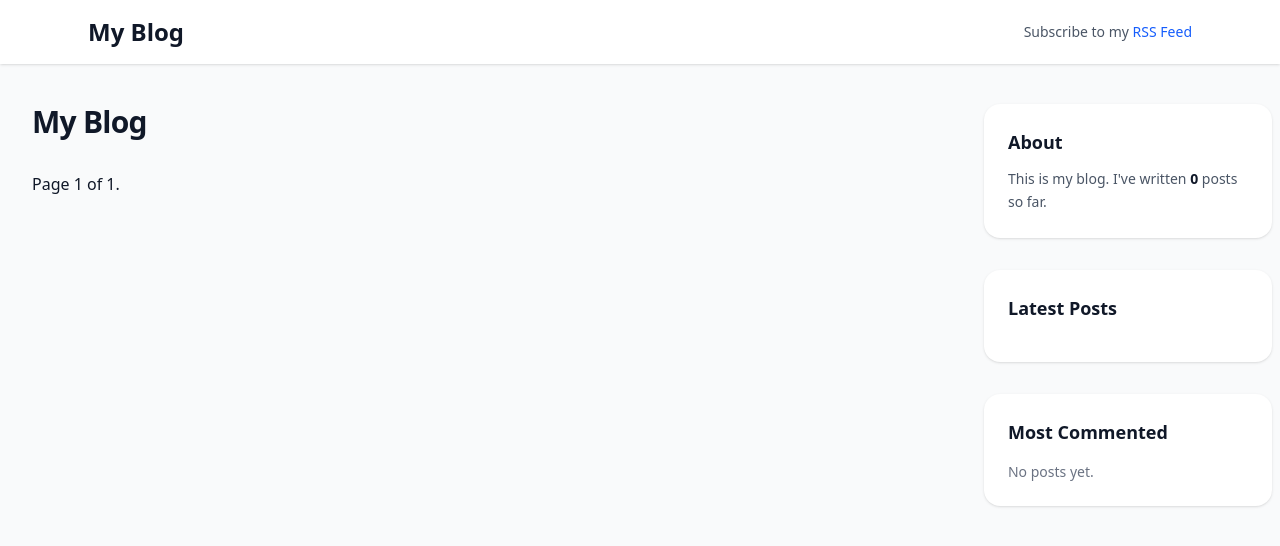
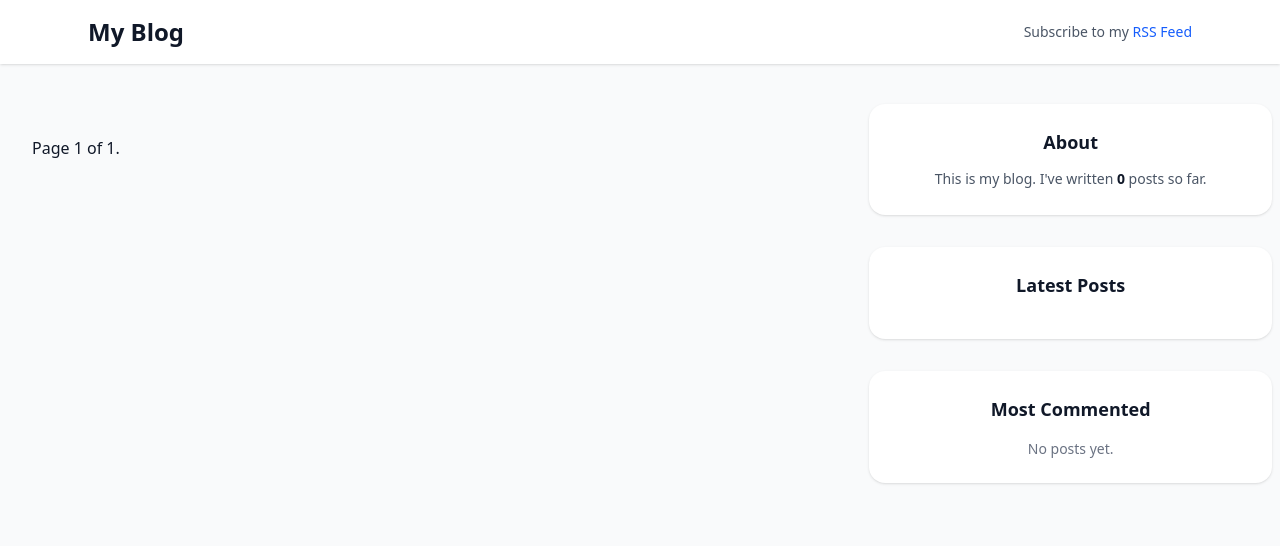
Before and after one commit to Legend7ok/Blog-Platform, a Django app: page /blog/ in a window 1280 px wide. Shown: the top 546 px of the page. Run offline with Django 5.2, Linux system fonts and the light colour scheme; data that the repository does not hold is empty; style sheets or scripts are compiled from the project's sources.

Commit message:
Delete space between posts list and sidebar and update sidebar

```diff
--- a/app/blog/templates/blog/base.html
+++ b/app/blog/templates/blog/base.html
@@ -41,10 +41,10 @@
             </section>
 
             <!-- Sidebar -->
-            <aside class="space-y-8 lg:justify-self-end lg:w-72">
+            <aside class="space-y-8 lg:justify-self-end lg:w-full">
 
                 <!-- About Card -->
-                <div class="bg-white p-6 rounded-2xl shadow-sm">
+                <div class="bg-white p-6 rounded-2xl shadow-sm text-center">
                     <h2 class="text-lg font-semibold mb-3">About</h2>
                     <p class="text-gray-600 text-sm leading-relaxed">
                         This is my blog.
@@ -55,7 +55,7 @@
                 </div>
 
                 <!-- Latest Posts -->
-                <div class="bg-white p-6 rounded-2xl shadow-sm">
+                <div class="bg-white p-6 rounded-2xl shadow-sm text-center">
                     <h3 class="text-lg font-semibold mb-4">Latest Posts</h3>
                     <div class="space-y-2 text-sm">
                         {% show_latest_posts 3 %}
@@ -63,7 +63,7 @@
                 </div>
 
                 <!-- Most Commented -->
-                <div class="bg-white p-6 rounded-2xl shadow-sm">
+                <div class="bg-white p-6 rounded-2xl shadow-sm text-center">
                     <h3 class="text-lg font-semibold mb-4">Most Commented</h3>
                     {% get_most_commented_posts as most_commented_posts %}
                     <ul class="space-y-2 text-sm">
--- a/app/blog/templates/blog/post/list.html
+++ b/app/blog/templates/blog/post/list.html
@@ -5,7 +5,6 @@
 
 {% block content %}
     <div class="space-y-2 mb-6">
-        <h1 class="text-3xl font-semibold tracking-tight text-gray-900">My Blog</h1>
         {% if tag %}
             <p class="text-sm text-gray-600">
                 Posts tagged with "<span class="font-medium text-gray-900">{{ tag.name }}</span>"
@@ -47,4 +46,5 @@
     <div class="mt-8">
         {% include "pagination.html" with page=posts %}
     </div>
+
 {% endblock %}
```
